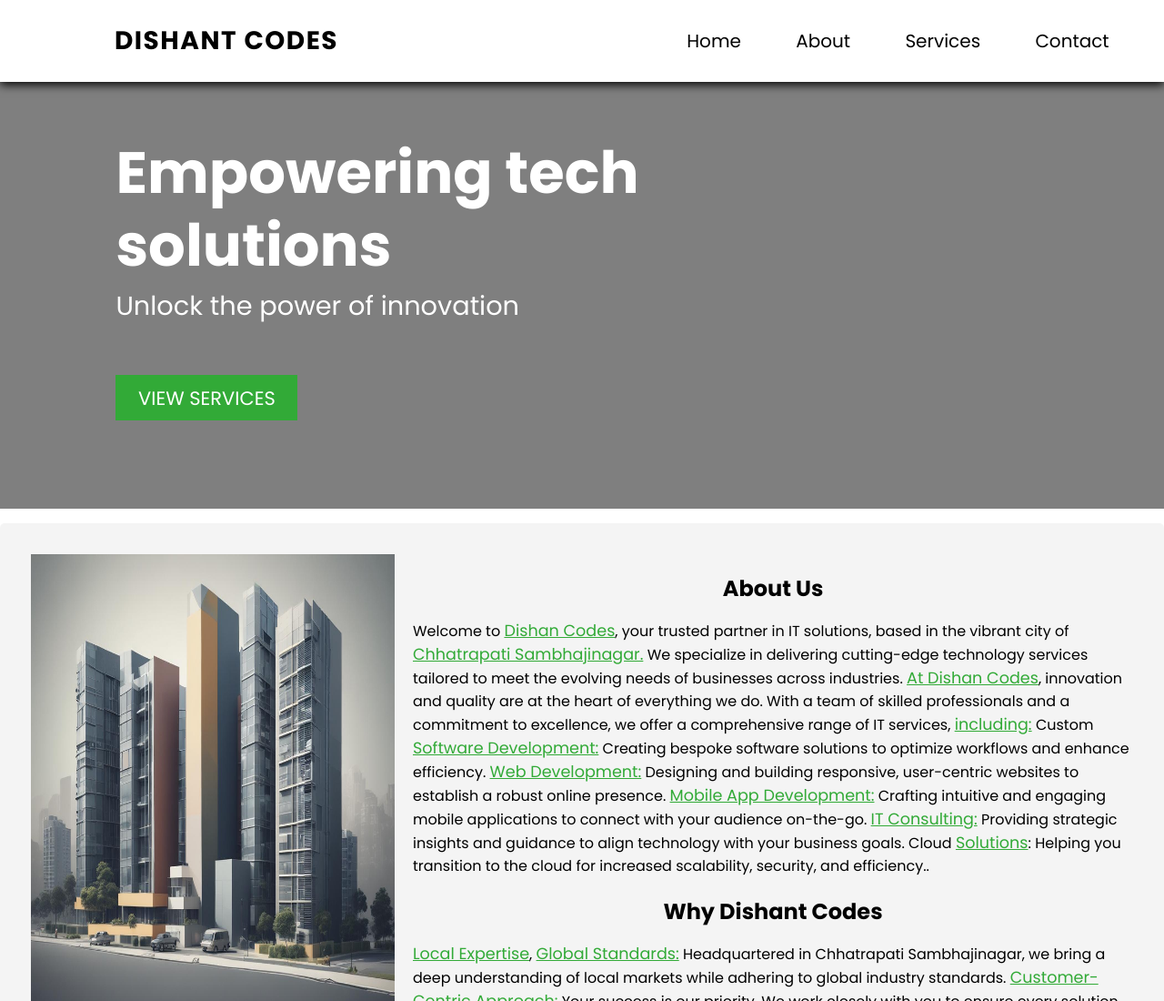
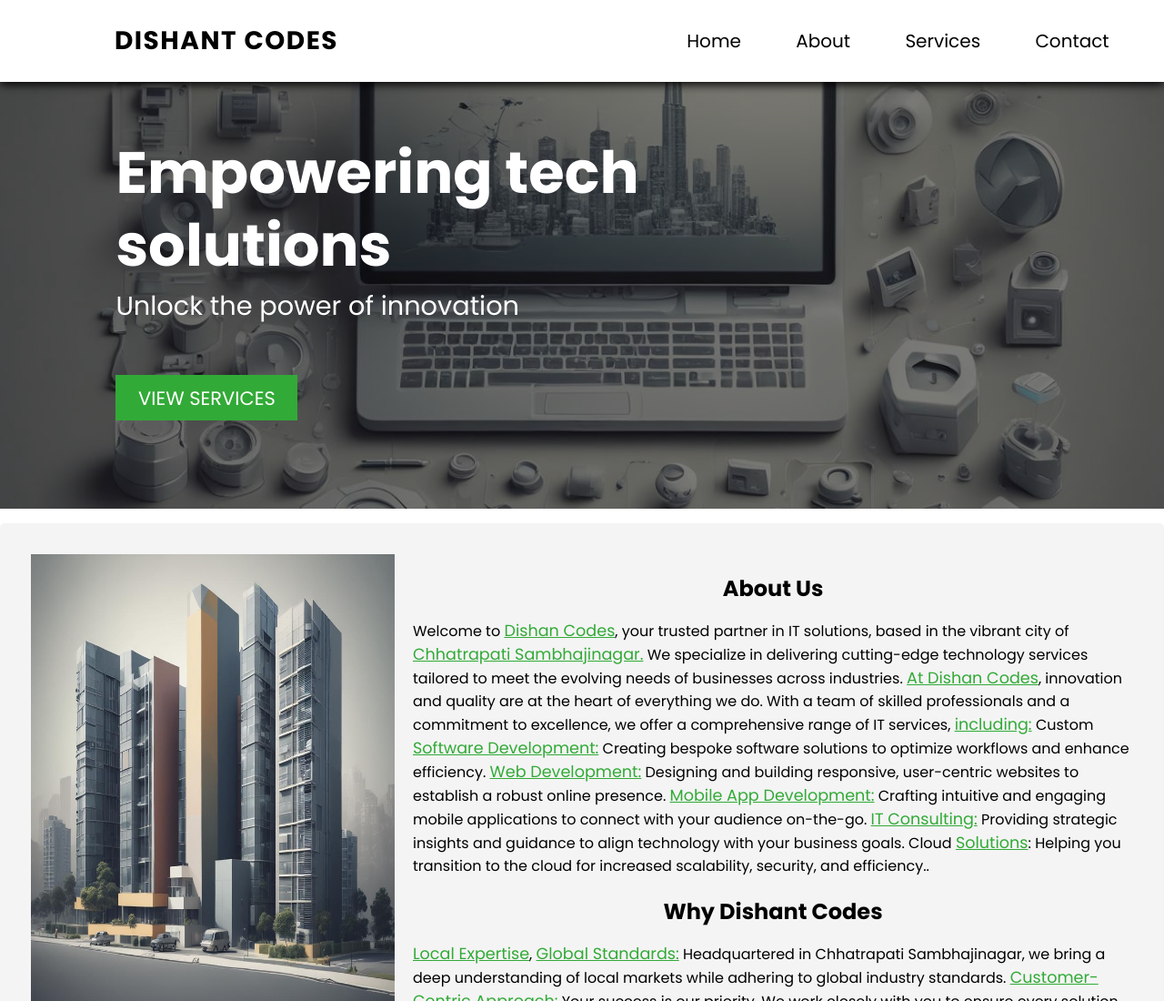
Before and after one commit to bhagwan6629/IT-Services-webpage, a plain HTML site: page index.html in a window 1280 px wide. Shown: the top 1100 px of the page at 91% size. Drawn offline with Linux system fonts and the light colour scheme; a web font is replaced by a local one.

Commit message:
Update style.css
Change path of the background image

```diff
--- a/style.css
+++ b/style.css
@@ -83,7 +83,7 @@ header .bar-icon:hover i {
 
 #home {
   height: 495px;
-  background-image: url("/Project2/images/mainImg.jpeg");
+  background-image: url("/IT-Services-webpage/images/mainImg.jpeg");
   background-size: cover;
   background-position-y: -200px;
   background-attachment: fixed;
```
